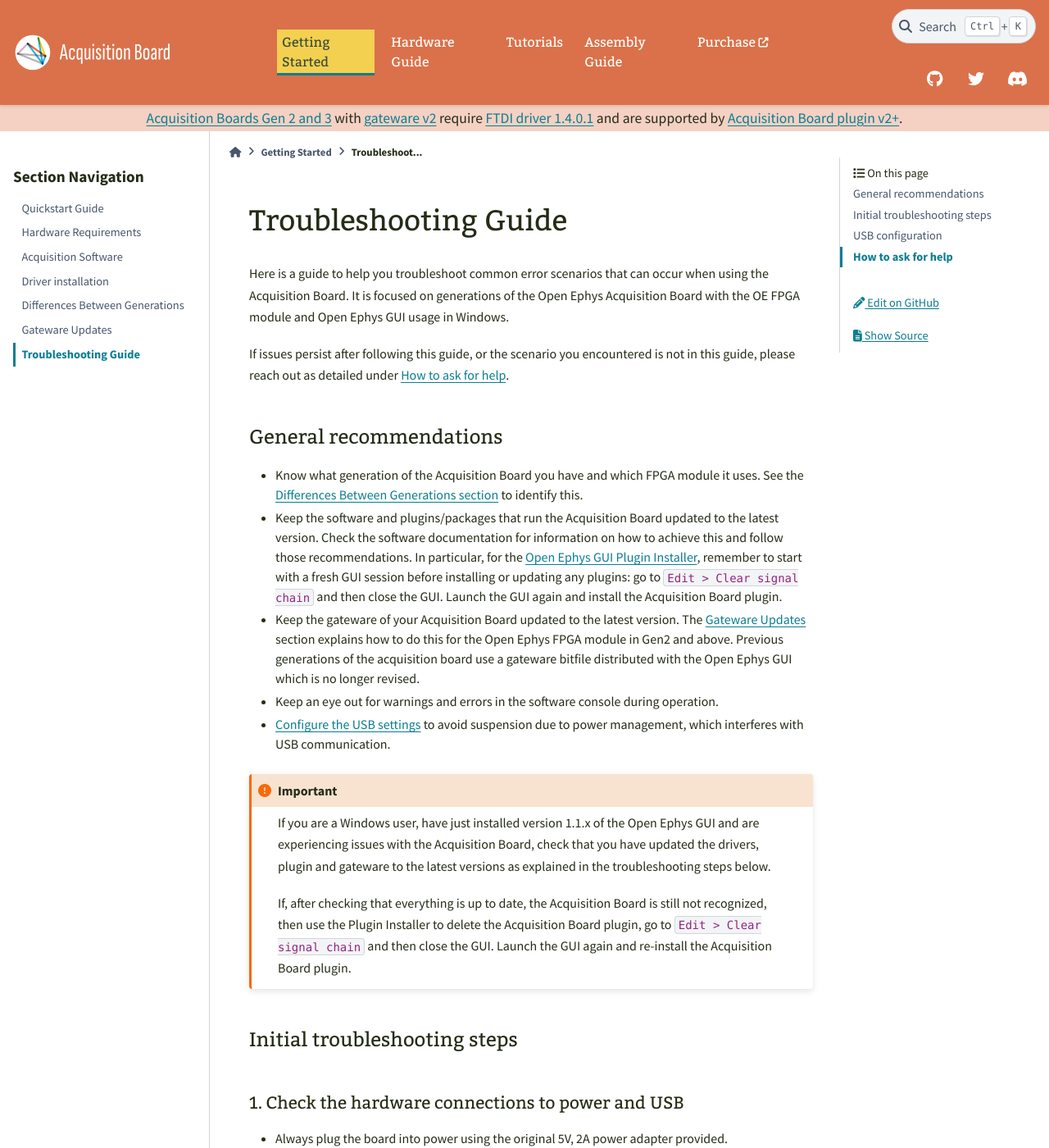
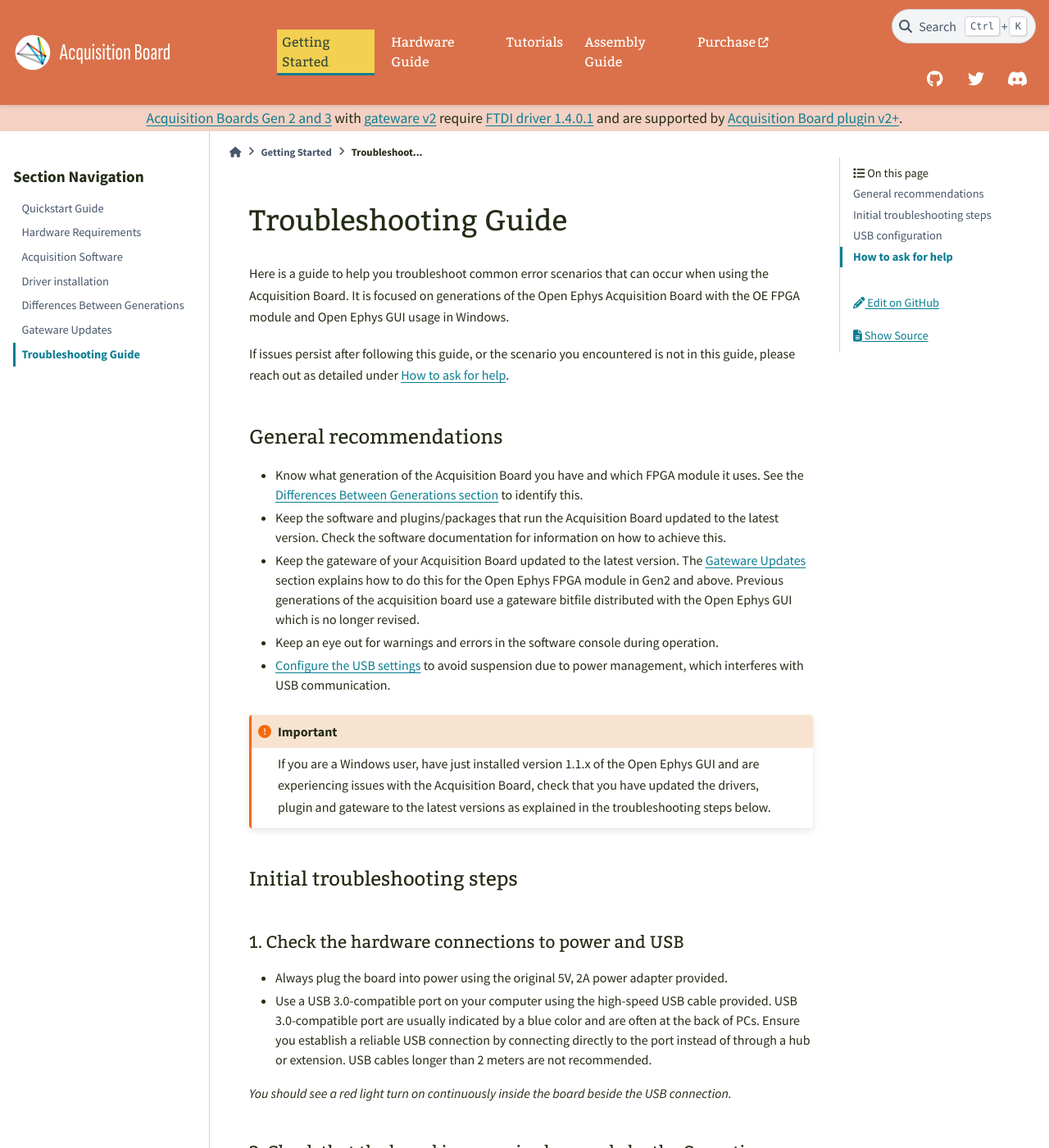
Before and after one commit to open-ephys/acq-board-docs, a Sphinx documentation site: the page built from source/User-Manual/Troubleshooting.rst, in a window 1280 px wide and 1400 px high. Shown: the whole window at 82% size. Built offline with Sphinx 7.4.7 and the PyData theme 0.15.4, drawn with Linux system fonts in a browser that asks for light colours; some of the changed text lies outside the part shown.

```diff
--- a/source/User-Manual/Troubleshooting.rst
+++ b/source/User-Manual/Troubleshooting.rst
@@ -14,14 +14,12 @@ General recommendations
 ###################################
 
 - Know what generation of the Acquisition Board you have and which FPGA module it uses. See the :ref:`Differences Between Generations section <genids>` to identify this.
-- Keep the software and plugins/packages that run the Acquisition Board updated to the latest version. Check the software documentation for information on how to achieve this and follow those recommendations. In particular, for the `Open Ephys GUI Plugin Installer <https://open-ephys.github.io/gui-docs/User-Manual/Plugins/index.html#plugin-installer>`_, remember to start with a fresh GUI session before installing or updating any plugins: go to :code:`Edit > Clear signal chain` and then close the GUI. Launch the GUI again and install the Acquisition Board plugin.
+- Keep the software and plugins/packages that run the Acquisition Board updated to the latest version. Check the software documentation for information on how to achieve this.
 - Keep the gateware of your Acquisition Board updated to the latest version. The :ref:`gwupdate` section explains how to do this for the Open Ephys FPGA module in Gen2 and above. Previous generations of the acquisition board use a gateware bitfile distributed with the Open Ephys GUI which is no longer revised.
 - Keep an eye out for warnings and errors in the software console during operation.
 - :ref:`Configure the USB settings <usb-config>` to avoid suspension due to power management, which interferes with USB communication.
 
 .. important:: If you are a Windows user, have just installed version 1.1.x of the Open Ephys GUI and are experiencing issues with the Acquisition Board, check that you have updated the drivers, plugin and gateware to the latest versions as explained in the troubleshooting steps below.
-
-    If, after checking that everything is up to date, the Acquisition Board is still not recognized, then use the Plugin Installer to delete the Acquisition Board plugin, go to :code:`Edit > Clear signal chain` and then close the GUI. Launch the GUI again and re-install the Acquisition Board plugin.
 
 .. _initial-troubleshooting:
 
@@ -113,7 +111,7 @@ If you encounter the error message "No device found" in the Open Ephys GUI:
 Make sure to follow step :ref:`isitconnected` and step :ref:`isitrecognized`. Then,
 
 1. :ref:`Re-install the latest version of the drivers/re-set the board permissions <drivers>`.
-2. Update the Acquisition Board plugin to the latest version. Start from an empty signal chain and a fresh GUI session: Go to :code:`Edit > Clear signal chain` or press :code:`Ctrl + backspace`. Then, close the GUI. Launch the GUI again and go to :code:`File > Plugin Installer` or press :code:`Ctrl + P` to access the `Plugin Installer <https://open-ephys.github.io/gui-docs/User-Manual/Plugins/index.html#plugin-installer>`_, find the Acquisition Board plugin and click the Upgrade button in the "Action" column.
+2. Update the Acquisition Board plugin to the latest version. Start from an empty signal chain: go to :code:`Edit > Clear signal chain` or press :code:`Ctrl + backspace`. Then, go to :code:`File > Plugin Installer` or press :code:`Ctrl + P` to access the `Plugin Installer <https://open-ephys.github.io/gui-docs/User-Manual/Plugins/index.html#plugin-installer>`_, find the Acquisition Board plugin and click the Upgrade button in the "Action" column.
 3. :ref:`Update the gateware <drivers>`.
 
 .. _usb-config:
```
Also changed, not shown: source/User-Manual/Quickstart-guide.rst (+2 -15 lines).
